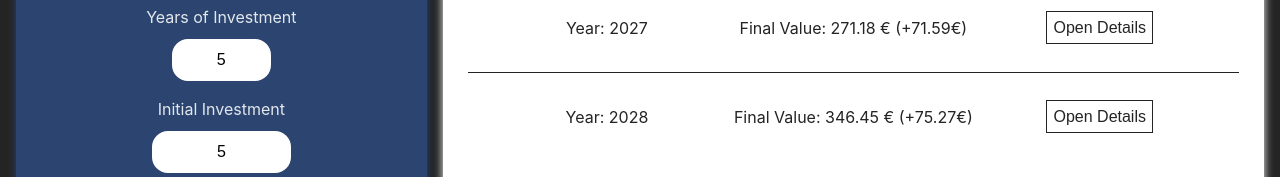
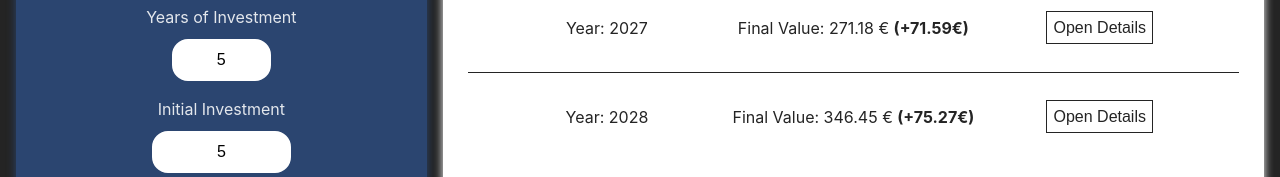
Before and after one commit to andrebarros7201/expense-tracker, a React (Vite) app: page / in a window 1280 px wide. Both pictures are taken after typing "5", "5", "5", "5" into the empty fields and a click on the button "Calculate". Shown: the top 177 px of the page. Built offline with nearby package versions, Linux system fonts and the light colour scheme.

Commit message:
change yearly difference to bold

```diff
--- a/src/components/details/Table.jsx
+++ b/src/components/details/Table.jsx
@@ -15,6 +15,7 @@ function TableItem({ item, previousItem }) {
         <p>
           Final Value:{" "}
           {String(item.value).replace(/\B(?=(\d{3})+(?!\d))/g, " ")} €{" "}
+          <b>
             {previousItem
               ? "(+" +
                 parseFloat(item.value - previousItem.value)
@@ -22,6 +23,7 @@ function TableItem({ item, previousItem }) {
                   .replace(/\B(?=(\d{3})+(?!\d))/g, " ") +
                 "€)"
               : "(0€)"}
+          </b>
         </p>
         <div>
           <button onClick={toggleDetails}>
```
Lines whose indentation alone changed are shown as unchanged.
